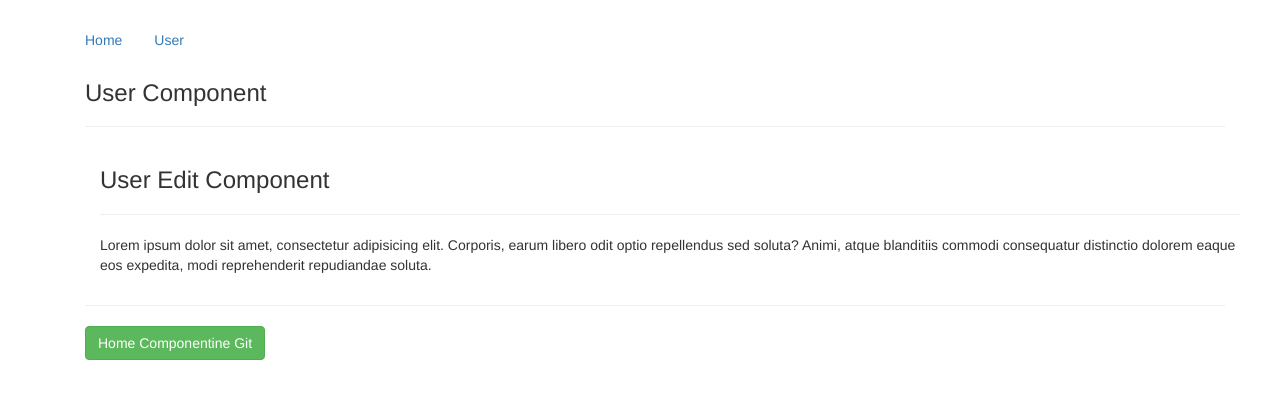
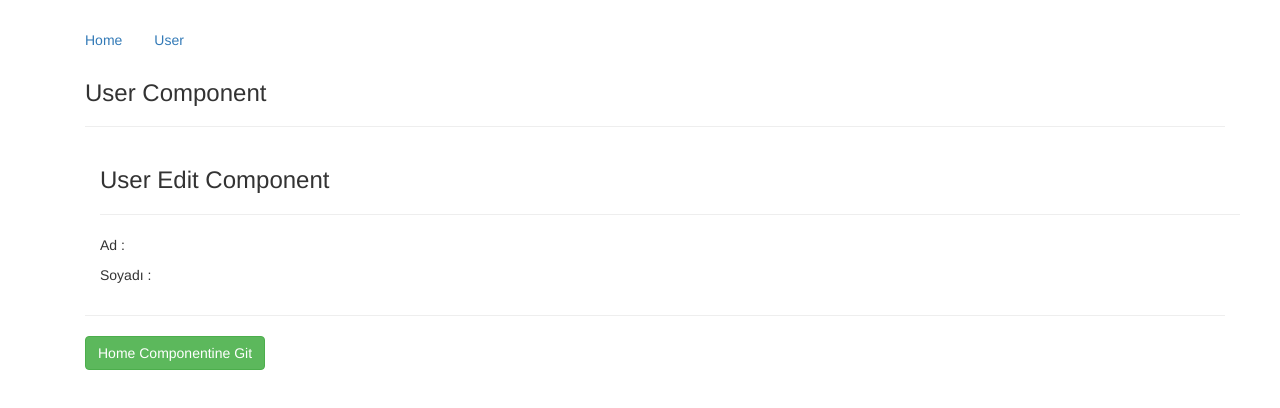
Before and after one commit to eroglu94/vue-cli-intro, a Vue app: page /user/1/edit in a window 1280 px wide. Shown: the top 408 px of the page. Built offline with nearby package versions, Linux system fonts and the light colour scheme.

Commit message:
link query kullanımı

```diff
--- a/src/components/user/UserDetail.vue
+++ b/src/components/user/UserDetail.vue
@@ -6,7 +6,7 @@
     <router-link
       tag="button"
       class="btn btn-primary"
-      :to="{name : 'userEdit' , params : {id : $route.params.id}}"
+      :to="{name : 'userEdit' , params : {id : $route.params.id}, query:{name:'gohkan', lastName:'kandemir'}}"
     >
       Kullanıcıyı Düzenle
     </router-link>
--- a/src/components/user/UserEdit.vue
+++ b/src/components/user/UserEdit.vue
@@ -2,12 +2,8 @@
   <div class="container">
     <h3>User Edit Component</h3>
     <hr />
-    <p>
-      Lorem ipsum dolor sit amet, consectetur adipisicing elit. Corporis, earum
-      libero odit optio repellendus sed soluta? Animi, atque blanditiis commodi
-      consequatur distinctio dolorem eaque eos expedita, modi reprehenderit
-      repudiandae soluta.
-    </p>
+    <p>Ad : {{ $route.query.name }}</p>
+    <p>Soyadı : {{ $route.query.lastName }}</p>
   </div>
 </template>
 <script>
```
